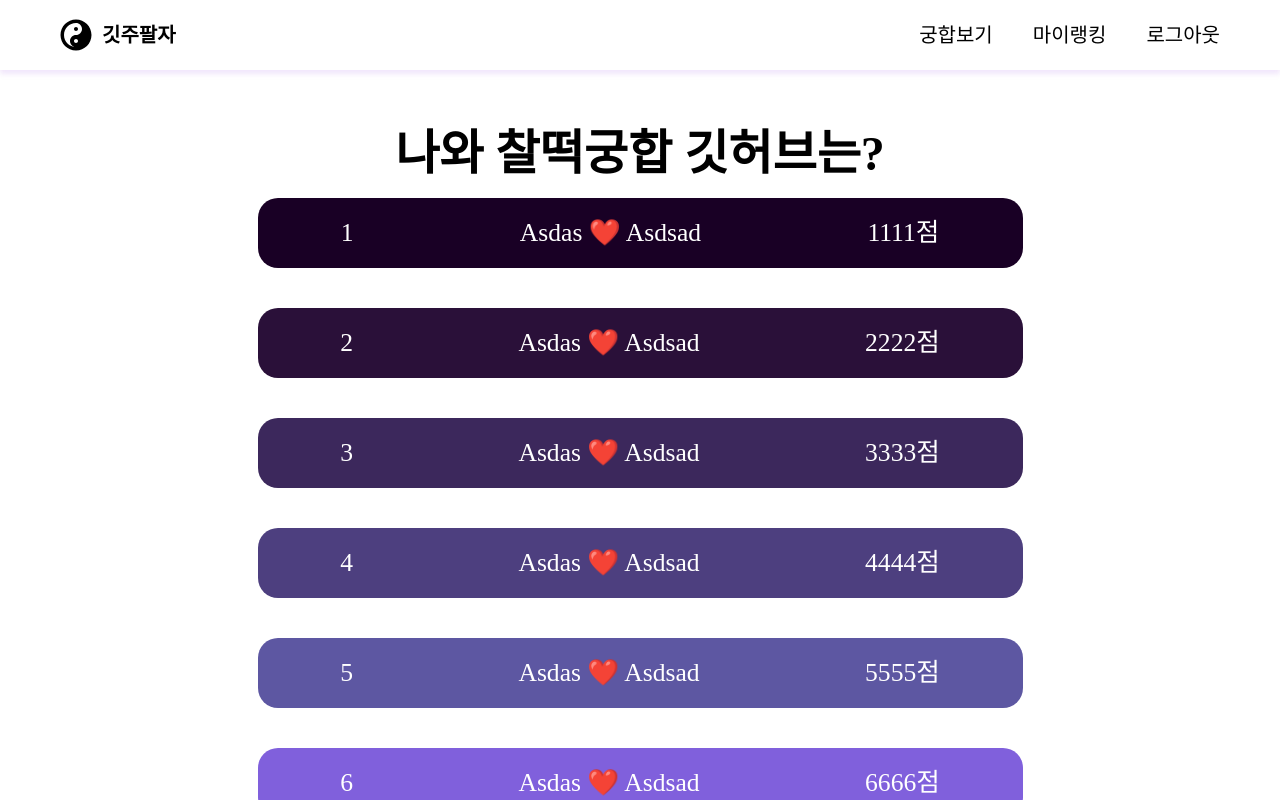
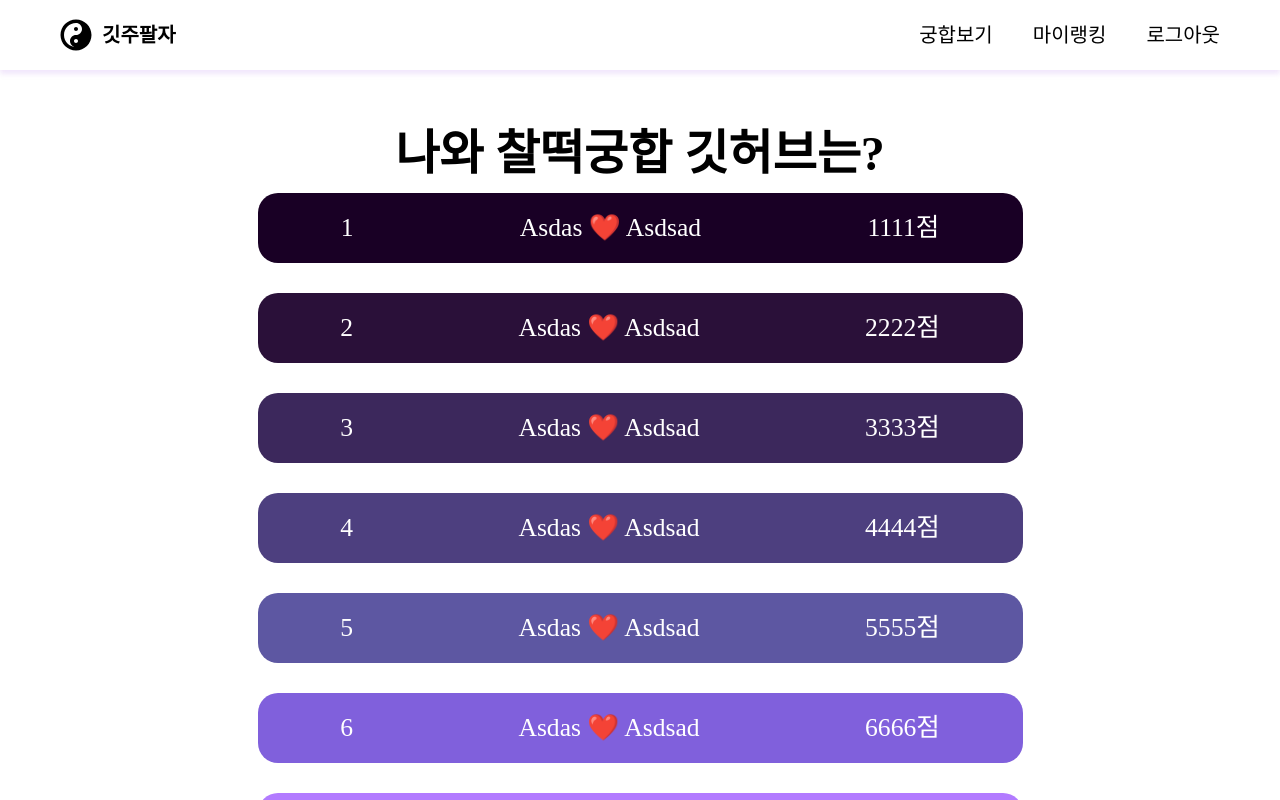
Before and after one commit to unithon-9th-team11/unithon-9th-team11-FE, a Next.js app: page /ranking in a window 1280 px wide. Shown: the top 800 px of the page. Built offline with nearby package versions, Linux system fonts and the light colour scheme.

Commit message:
랭킹 목업데이터

```diff
--- a/src/pages/ranking.tsx
+++ b/src/pages/ranking.tsx
@@ -165,7 +165,7 @@ const RankBox = styled.div<{ backgroundColor: string }>`
   justify-content: space-around;
   align-items: center;
   border-radius: 20px;
-  margin: 20px;
+  margin: 15px auto;
   .span {
     display: flex;
   }
```
